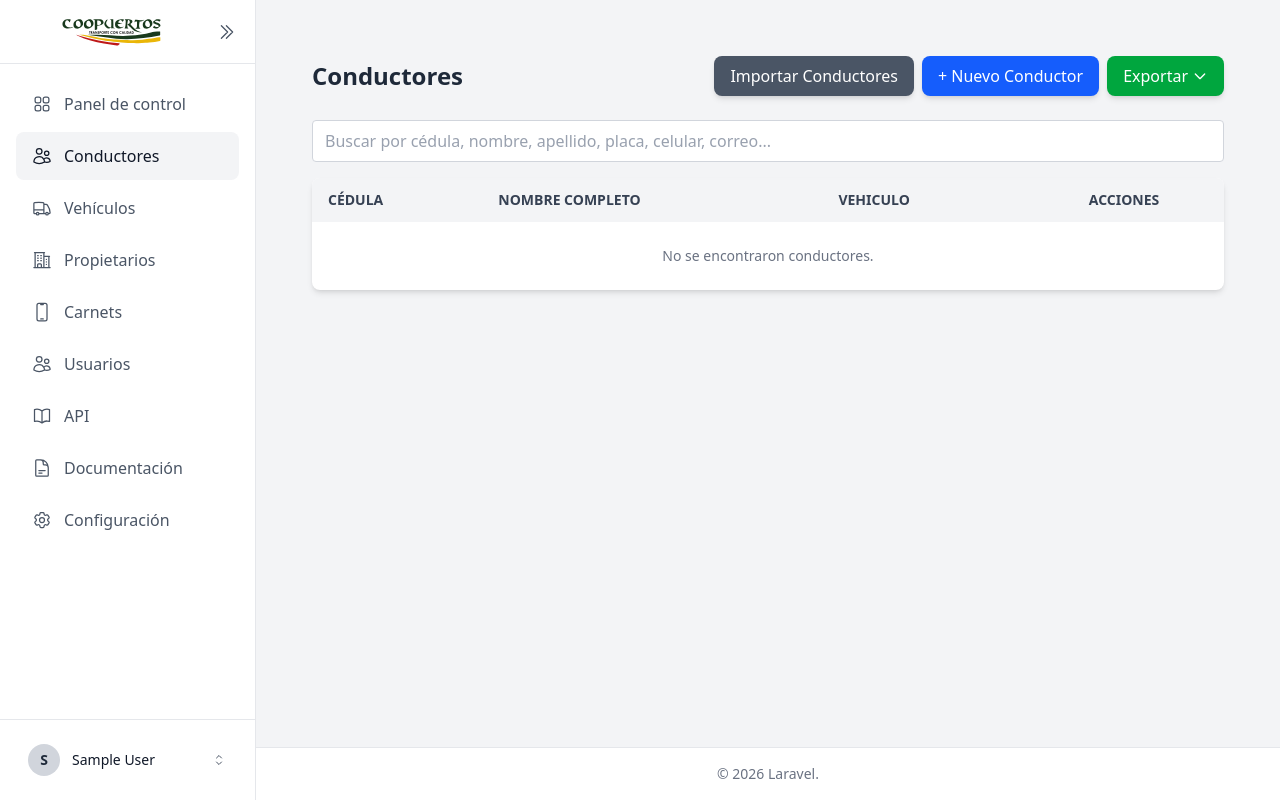
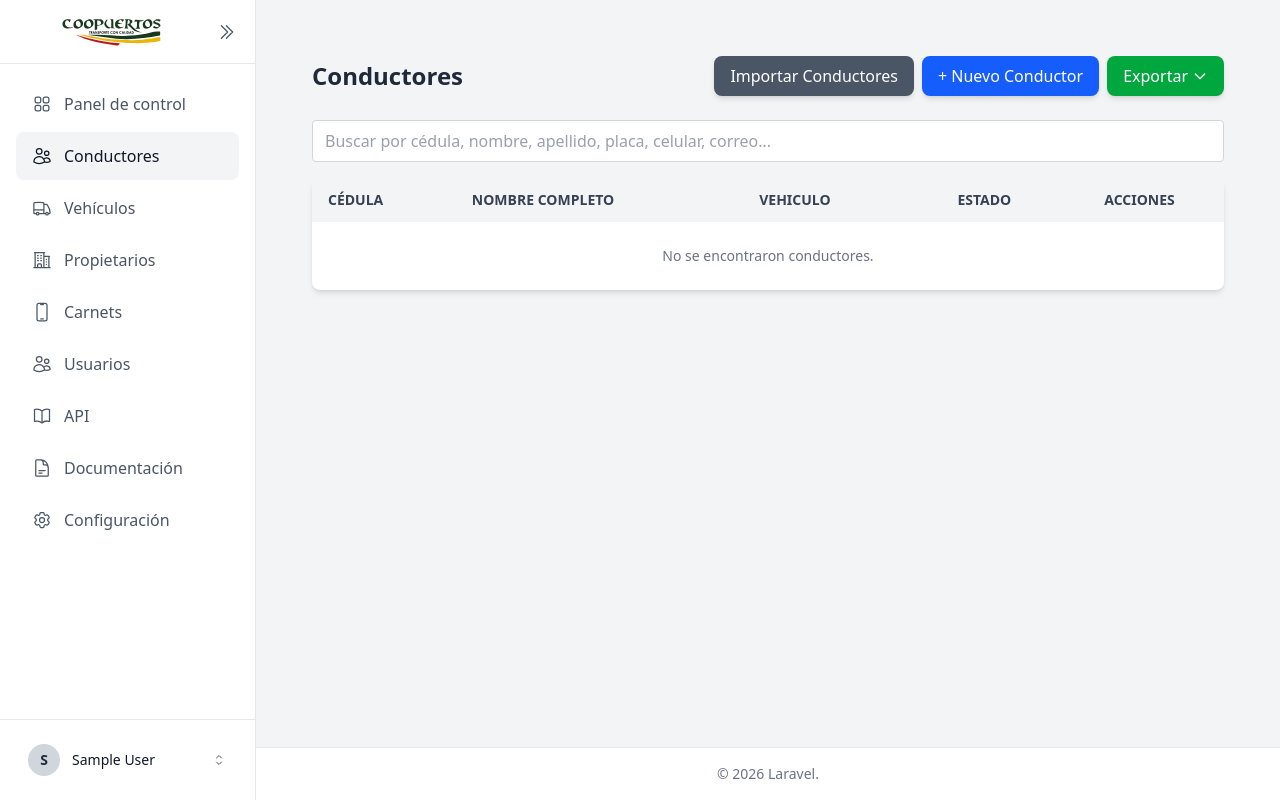
Before and after one commit to MangoMorado/coopuertos2, a Laravel app: page /conductores in a window 1280 px wide. Run offline with Laravel 12, Linux system fonts and the light colour scheme; the visitor is signed in with stand-in values (Sample User, id 1); data that the repository does not hold is empty; style sheets or scripts are compiled from the project's sources; some libraries are stand-ins or nearby versions.

Commit message:
v. 0.3.2
- Carnets - Vista pública: Eliminado botón "Descargar PDF" de la vista pública del conductor (`/conductor/{uuid}`). El botón solo está disponible para usuarios autenticados.
- Conductores - Tabla índice: Agregada columna "Estado" en la tabla de listado de conductores (`/conductores`) que muestra visualmente si el conductor está activo o inactivo mediante badges con colores (verde para activo, rojo para inactivo). Soporte para modo oscuro incluido.

```diff
--- a/resources/views/conductores/partials/carnet-content.blade.php
+++ b/resources/views/conductores/partials/carnet-content.blade.php
@@ -18,8 +18,8 @@
                 </div>
 
                 <!-- Botones de acción -->
+                @if(auth()->check())
                     <div class="mt-6 flex flex-col sm:flex-row justify-center gap-4">
-                    @if(auth()->check())
                         <a href="{{ route('conductores.index') }}"
                            class="bg-gray-500 hover:bg-gray-600 text-white px-6 py-2 rounded-lg shadow-md transition flex items-center justify-center space-x-2">
                             <svg class="w-5 h-5" fill="none" stroke="currentColor" viewBox="0 0 24 24" stroke-width="1.5">
@@ -27,7 +27,6 @@
                             </svg>
                             <span>Regresar</span>
                         </a>
-                    @endif
                         <a href="{{ route('conductores.carnet.descargar', $conductor->uuid) }}"
                            class="bg-blue-600 hover:bg-blue-700 text-white px-6 py-2 rounded-lg shadow-md transition flex items-center justify-center space-x-2"
                            id="btn-descargar-carnet">
@@ -37,6 +36,7 @@
                             <span>Descargar PDF</span>
                         </a>
                     </div>
+                @endif
             </div>
         @else
             <!-- Vista por defecto si no hay plantilla -->
--- a/resources/views/conductores/partials/table.blade.php
+++ b/resources/views/conductores/partials/table.blade.php
@@ -4,6 +4,7 @@
             <th class="text-left px-4 py-3">Cédula</th>
             <th class="text-left px-4 py-3">Nombre Completo</th>
             <th class="text-left px-4 py-3">Vehiculo</th>
+            <th class="text-center px-4 py-3">Estado</th>
             <th class="text-center px-4 py-3">Acciones</th>
         </tr>
     </thead>
@@ -18,6 +19,14 @@
                     @else
                         <span class="text-gray-500 dark:text-gray-400">Sin asignar</span>
                     @endif
+                </td>
+                <td class="text-center py-3">
+                    <span class="inline-block px-3 py-1 text-xs rounded-full
+                        {{ $c->estado === 'activo'
+                            ? 'bg-green-100 dark:bg-green-900 text-green-800 dark:text-green-200'
+                            : 'bg-red-100 dark:bg-red-900 text-red-800 dark:text-red-200' }}">
+                        {{ ucfirst($c->estado) }}
+                    </span>
                 </td>
                 <td class="text-center py-3">
                     <div class="flex justify-center space-x-2">
@@ -44,7 +53,7 @@
             </tr>
         @empty
             <tr>
-                <td colspan="4" class="text-center py-6 text-gray-500 dark:text-gray-400">No se encontraron conductores.</td>
+                <td colspan="5" class="text-center py-6 text-gray-500 dark:text-gray-400">No se encontraron conductores.</td>
             </tr>
         @endforelse
     </tbody>
```
Also changed, not shown: changenotes.md (+4 -0 lines), package-lock.json, 1 other file. Lines whose indentation alone changed are shown as unchanged.
